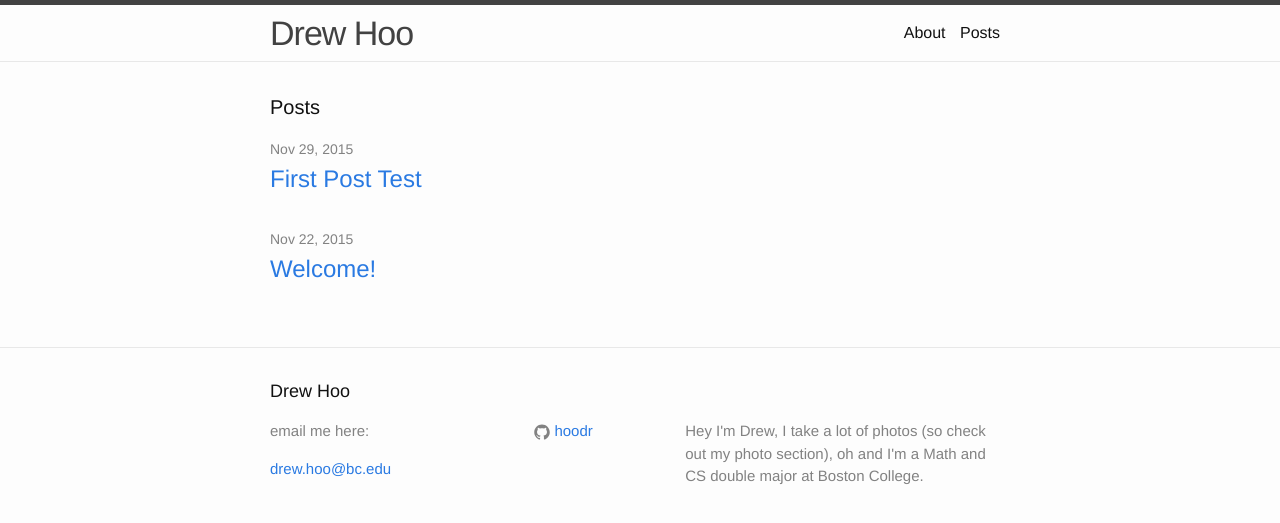
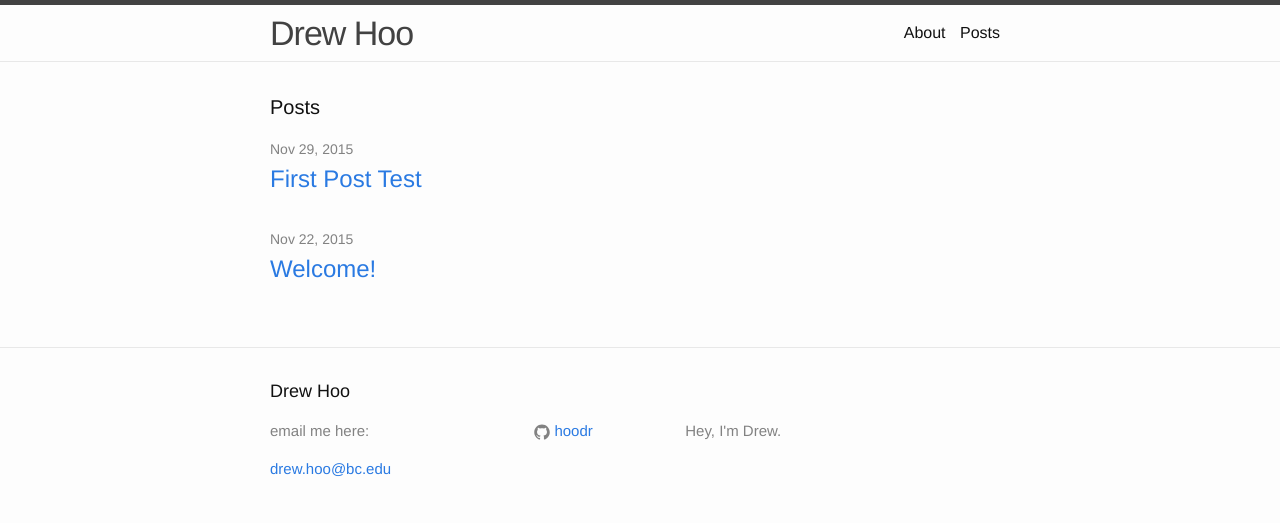
Before and after one commit to hoodr/hoodr.github.io, a Jekyll site: the page built from index.html, in a window 1280 px wide. Shown: the top 523 px of the page. Built offline with Jekyll 4.4.1, drawn with Linux system fonts in a browser that asks for light colours.

Commit message:
edit config description add linkedin

```diff
--- a/_config.yml
+++ b/_config.yml
@@ -12,11 +12,12 @@
 title: Drew Hoo
 email: drew.hoo@bc.edu
 description: > # this means to ignore newlines until "baseurl:"
-  Hey I'm Drew, I take a lot of photos (so check out my photo section), oh and I'm a Math and CS double major at Boston College.
+  Hey, I'm Drew.
 baseurl: "" # the subpath of your site, e.g. /blog
 url: "http://drewhoo.com" # the base hostname & protocol for your site
 #twitter_username:
 github_username:  hoodr
+linkedin: drewhoo
 
 # Build settings
 markdown: kramdown
```
